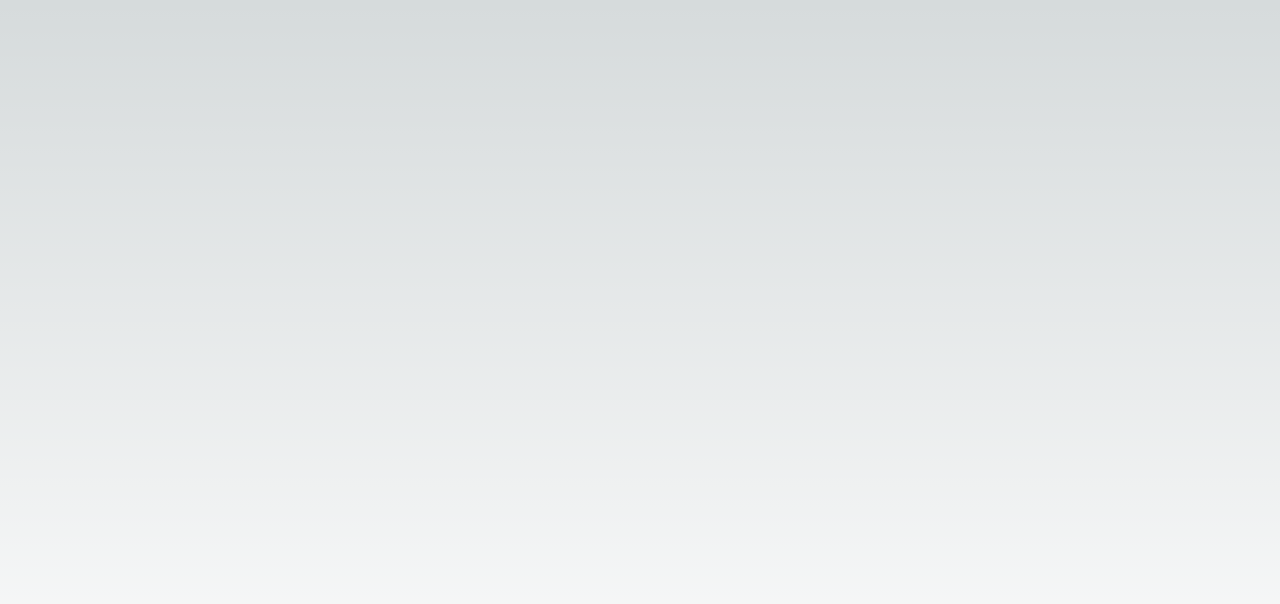
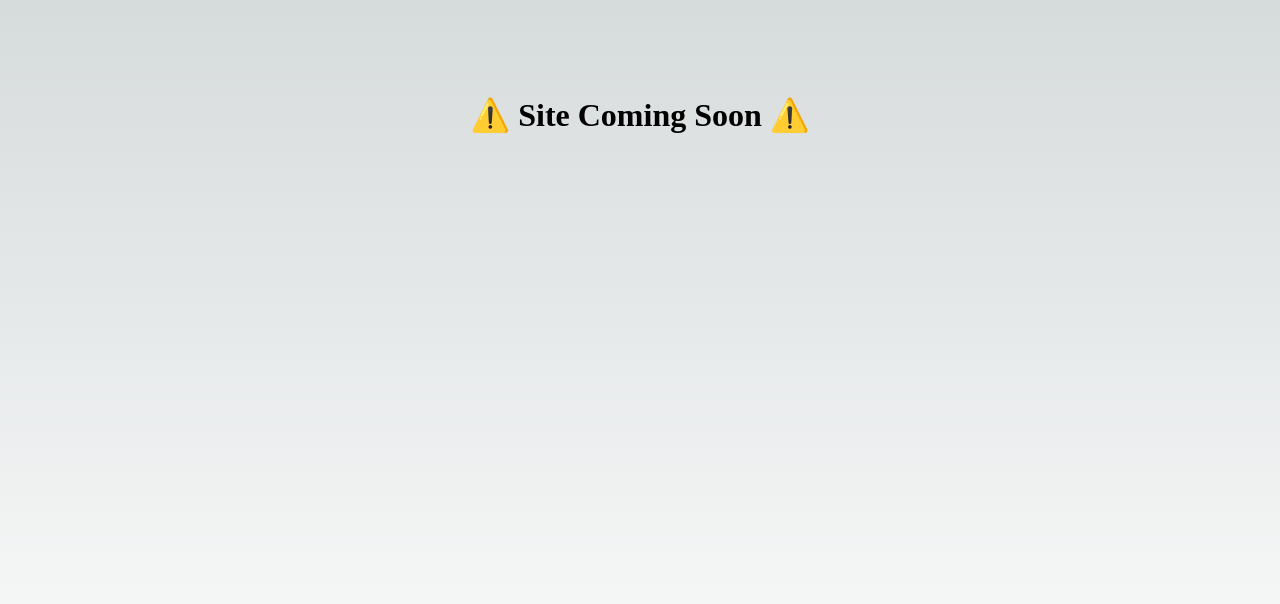
Before and after one commit to jdogcoder/jaspermayone-dot-com, a Next.js app: page / in a window 1280 px wide. Shown: the top 604 px of the page. Built offline with nearby package versions, Linux system fonts and the light colour scheme.

Commit message:
:sparkles: more sparkles

```diff
--- a/pages/index.js
+++ b/pages/index.js
@@ -14,6 +14,9 @@ export default function Home() {
         <link rel="icon" href="/favicon.ico" />
       </Head>
       <main className={styles.main}>
+        <h1 className={styles.title}>
+          ⚠️ Site Coming Soon ⚠️
+        </h1>
       </main>
     </>
   )
```
